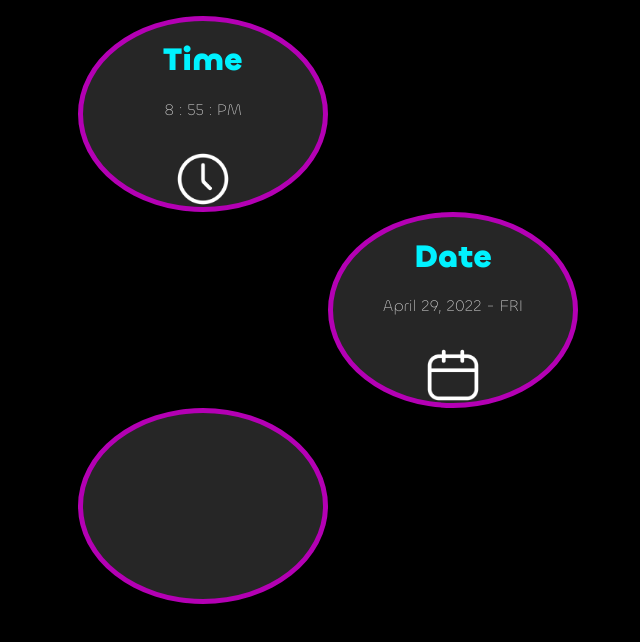
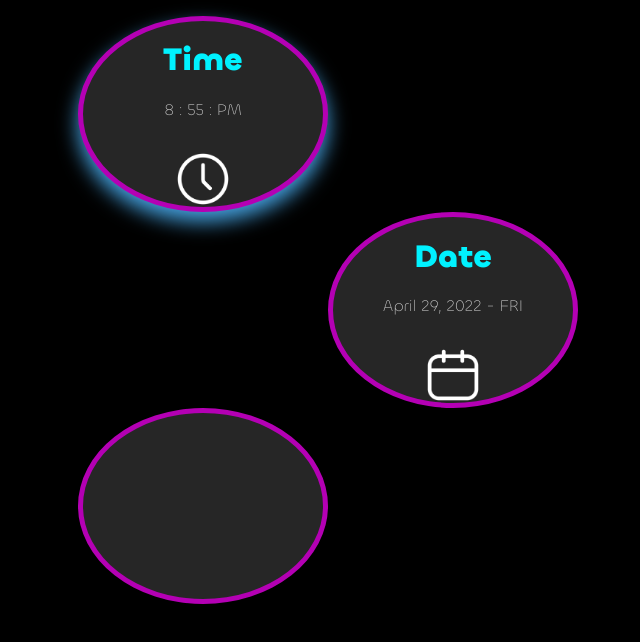
Before and after one commit to Spencer-Littrel/dashboard-widgets, a plain HTML site: page index.html in a window 1280 px wide. In both pictures the pointer is over the element 525 px from the left and 114 px from the top of the page. Shown: the whole page, without its empty margins (322-962 px from the left). Drawn offline with nearby package versions, Linux system fonts and the light colour scheme; no server answers.

Commit message:
Animation
* added simple on-hover animation to add some live to the design

```diff
--- a/css/styles.css
+++ b/css/styles.css
@@ -44,6 +44,9 @@ section {
   position: relative;
 
   font-family: 'Chillax-Light';
+
+  /* Animation */
+  transition: 1.5s;
 }
 
 /* Titles */
@@ -57,3 +60,8 @@ h1 {
   margin-top: 2em;
   width: 3.5em;
 }
+
+/* Animation */
+section:hover {
+  filter: drop-shadow(0px 10px 10px #44a0dd);
+}
```
